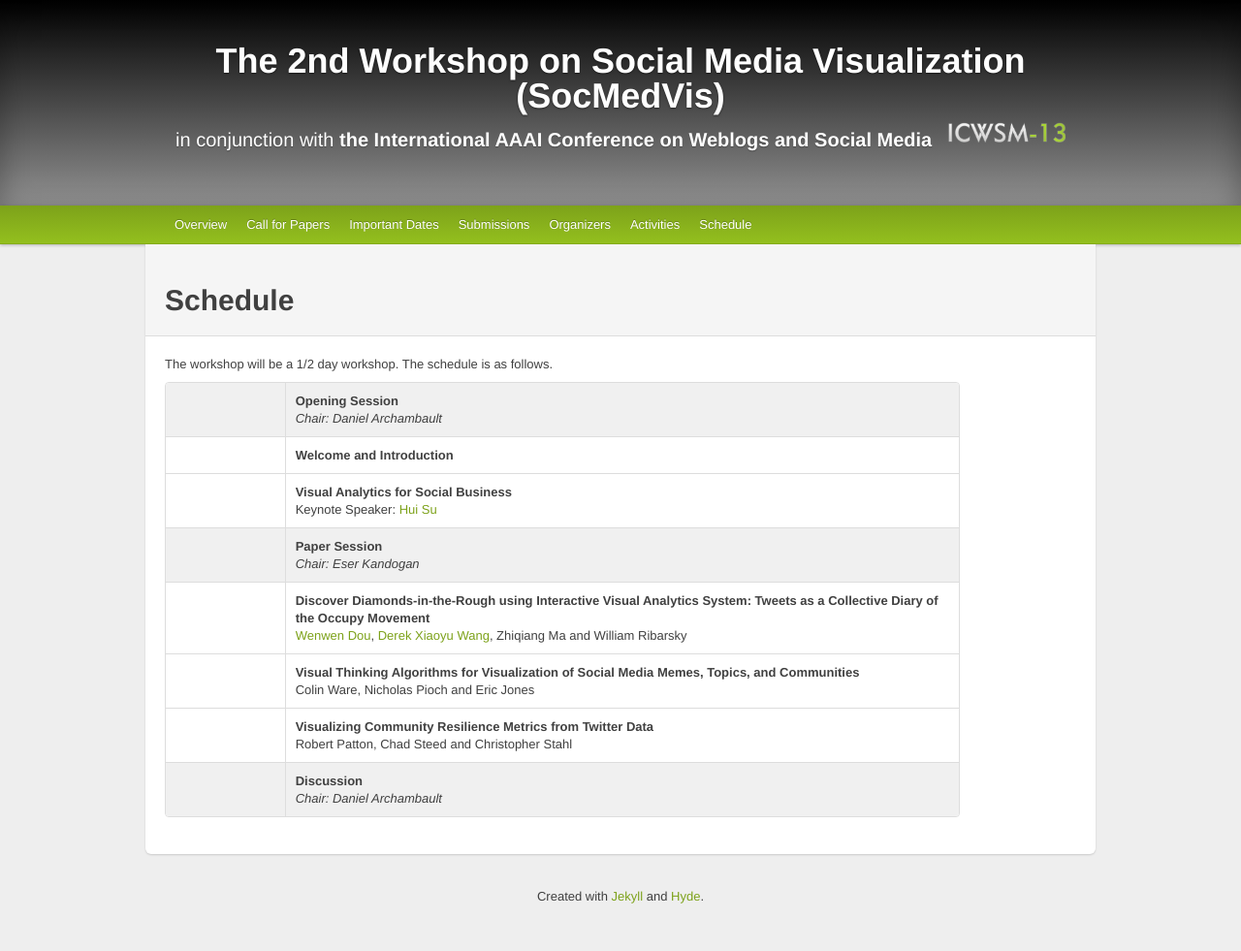
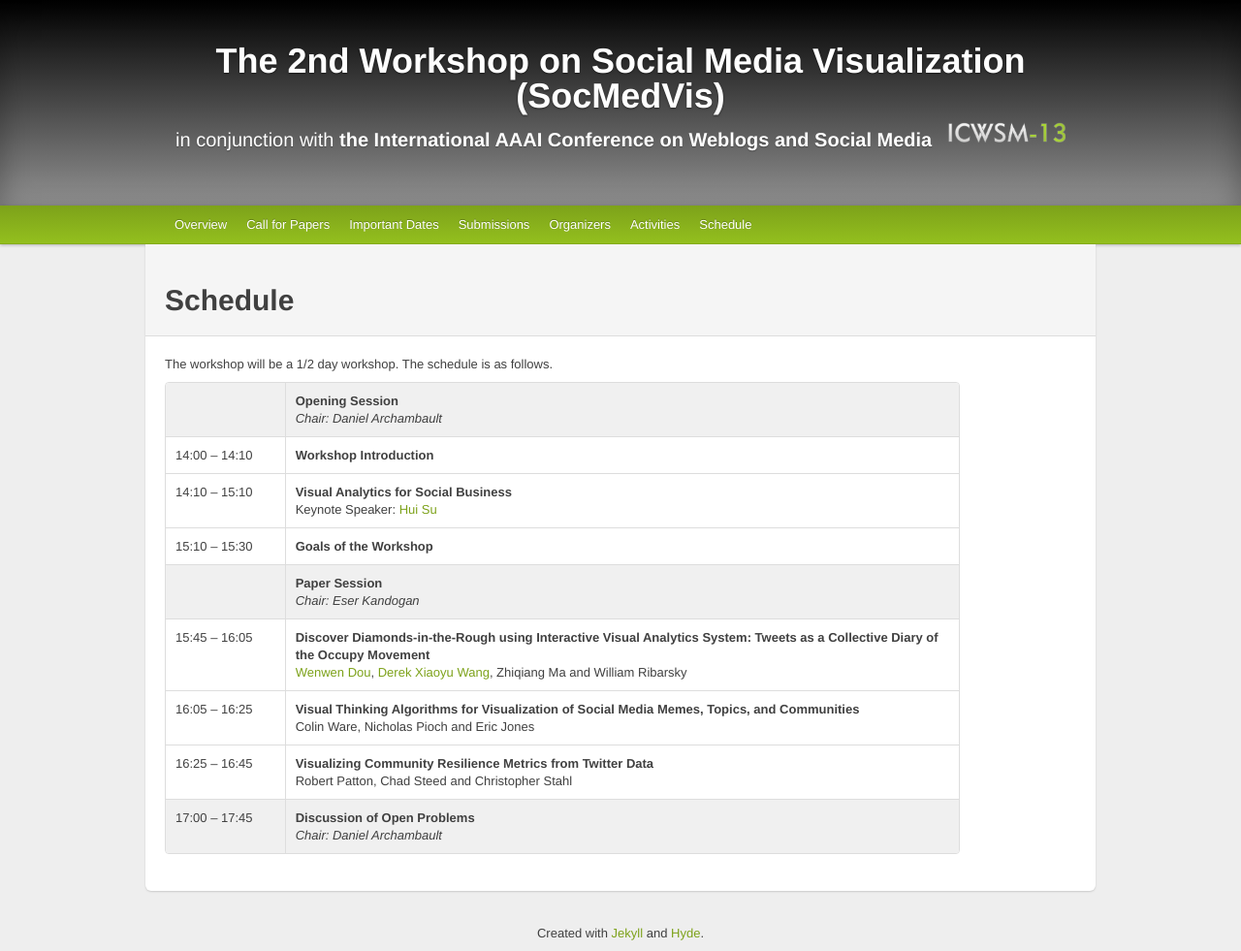
Before and after one commit to harrigan/socmedvis.swansea.ac.uk, a Jekyll site: the page built from _source/schedule.html, in a window 1280 px wide. Shown: the whole page at 97% size. Built offline with Jekyll 4.4.1, drawn with Linux system fonts in a browser that asks for light colours; Markdown is read by kramdown in place of the engine named in the settings; before the commit the page ends 943 px from its top, so only the background shows below that.

Commit message:
Update schedule

```diff
--- a/_source/schedule.html
+++ b/_source/schedule.html
@@ -20,15 +20,19 @@ title: Schedule
       </td>
     </tr>
     <tr>
-      <td></td>
+      <td>
+        14:00 &ndash; 14:10
+      </td>
       <td>
         <b>
-          Welcome and Introduction
+          Workshop Introduction
         </b>
       </td>
     </tr>
     <tr>
-      <td></td>
+      <td>
+        14:10 &ndash; 15:10
+      </td>
       <td>
         <b>
           Visual Analytics for Social Business
@@ -36,6 +40,16 @@ title: Schedule
         <br>
         Keynote Speaker:
         <a href='http://researcher.watson.ibm.com/researcher/view.php?person=us-huisu'>Hui Su</a>
+      </td>
+    </tr>
+    <tr>
+      <td>
+        15:10 &ndash; 15:30
+      </td>
+      <td>
+        <b>
+          Goals of the Workshop
+        </b>
       </td>
     </tr>
     <tr style='background-color: #f0f0f0'>
@@ -51,7 +65,9 @@ title: Schedule
       </td>
     </tr>
     <tr>
-      <td></td>
+      <td>
+        15:45 &ndash; 16:05
+      </td>
       <td>
         <b>
           Discover Diamonds-in-the-Rough using Interactive Visual Analytics System: Tweets as a Collective Diary of the Occupy Movement
@@ -65,7 +81,9 @@ title: Schedule
       </td>
     </tr>
     <tr>
-      <td></td>
+      <td>
+        16:05 &ndash; 16:25
+      </td>
       <td>
         <b>
           Visual Thinking Algorithms for Visualization of Social Media Memes, Topics, and Communities
@@ -78,7 +96,9 @@ title: Schedule
       </td>
     </tr>
     <tr>
-      <td></td>
+      <td>
+        16:25 &ndash; 16:45
+      </td>
       <td>
         <b>
           Visualizing Community Resilience Metrics from Twitter Data
@@ -91,10 +111,12 @@ title: Schedule
       </td>
     </tr>
     <tr style='background-color: #f0f0f0'>
-      <td width='15%'></td>
+      <td width='15%'>
+        17:00 &ndash; 17:45
+      </td>
       <td width='85%'>
         <b>
-          Discussion
+          Discussion of Open Problems
         </b>
         <br>
         <i>
```
Also changed, not shown: 1 other file.
